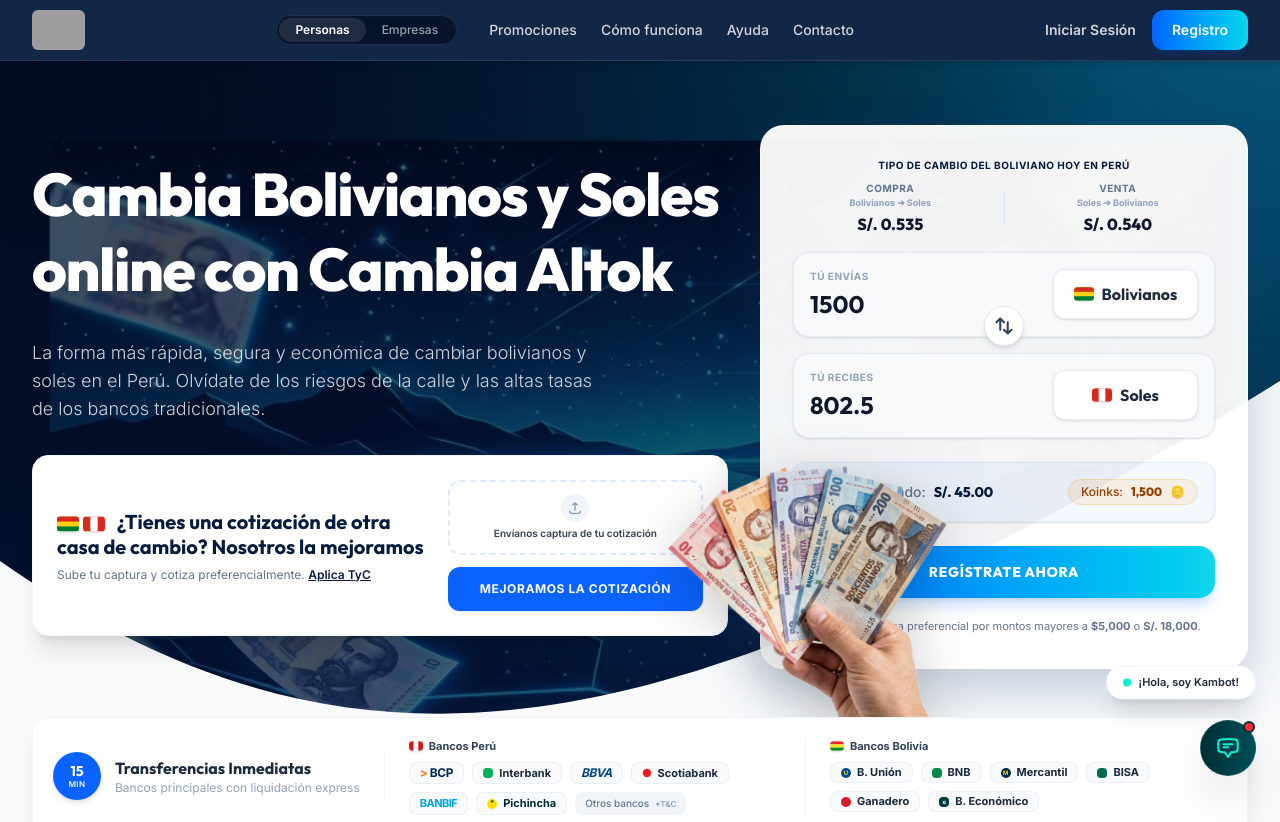
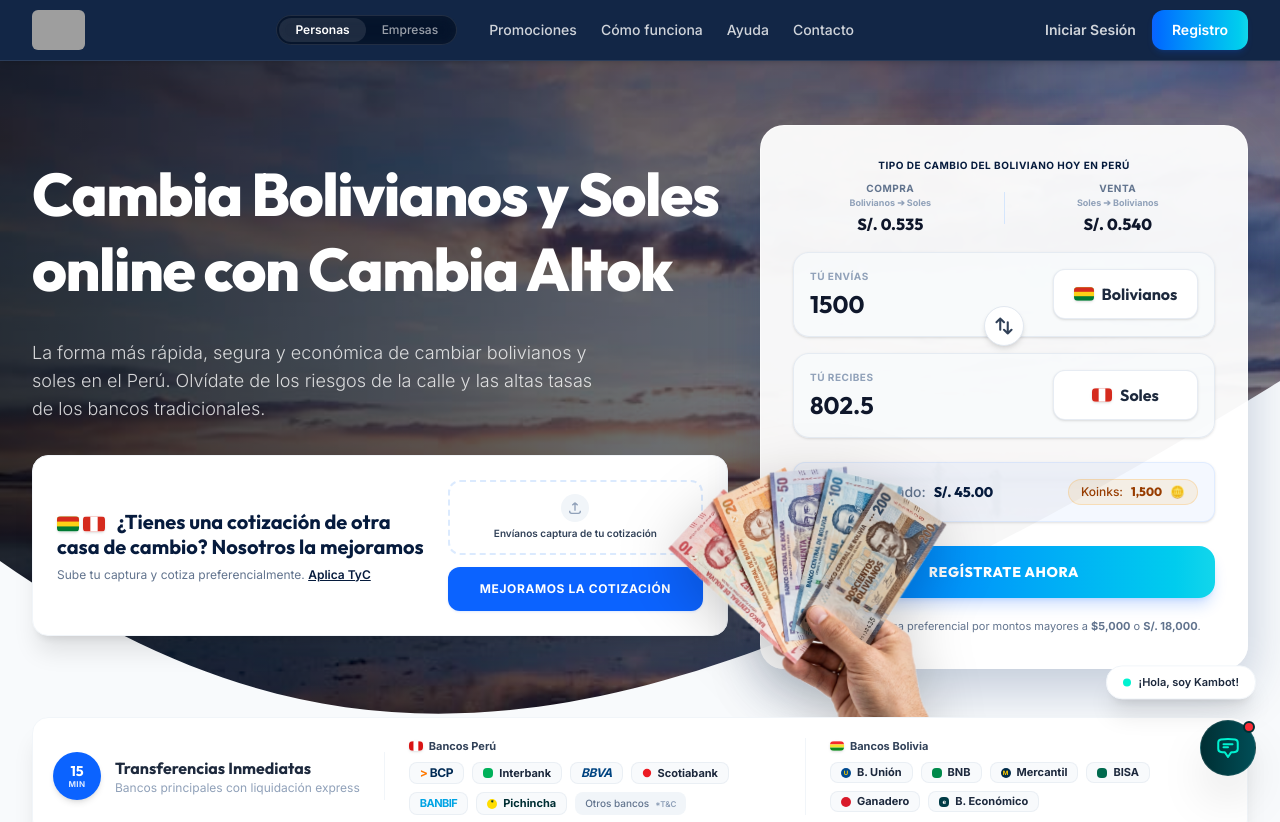
Before and after one commit to rodrigorayo/altok-peru, an Angular app: page / in a window 1280 px wide. Shown: the top 822 px of the page. Built offline with nearby package versions, Linux system fonts and the light colour scheme; grey boxes are pictures that could not be loaded.

Commit message:
style: replace dynamic background image layers with official Salar de Uyuni and Machu Picchu high-quality photos, adjust contrast overlay

```diff
--- a/src/app/app.html
+++ b/src/app/app.html
@@ -137,20 +137,20 @@
   <!-- ==================== BANNER PRINCIPAL (HERO) ==================== -->
   <header *ngIf="!isAyuda() && !isContacto()" class="relative bg-gradient-to-b from-[#04142E] via-altok-night to-altok-deep text-white overflow-hidden pb-48 pt-16 px-4 sm:px-6 lg:px-8">
 
-    <!-- Capa de Fondo Dinámica Bolivia (Salar de Uyuni + Billetes Bolivianos) -->
+    <!-- Capa de Fondo Dinámica Bolivia (Salar de Uyuni) -->
     <div
-      [style.opacity]="tipoCambio() === 'BOB_TO_PEN' ? '0.45' : '0'"
-      class="absolute inset-0 bg-[url('/bolivia_bg_banknotes.png')] bg-cover bg-center transition-opacity duration-700 pointer-events-none z-0">
+      [style.opacity]="tipoCambio() === 'BOB_TO_PEN' ? '0.75' : '0'"
+      class="absolute inset-0 bg-[url('/salar-de-uyuni.jpg')] bg-cover bg-center transition-opacity duration-700 pointer-events-none z-0">
     </div>
 
-    <!-- Capa de Fondo Dinámica Perú (Machu Picchu + Billetes Soles) -->
+    <!-- Capa de Fondo Dinámica Perú (Machu Picchu) -->
     <div
-      [style.opacity]="tipoCambio() === 'PEN_TO_BOB' ? '0.45' : '0'"
-      class="absolute inset-0 bg-[url('/peru_bg_banknotes.png')] bg-cover bg-center transition-opacity duration-700 pointer-events-none z-0">
+      [style.opacity]="tipoCambio() === 'PEN_TO_BOB' ? '0.75' : '0'"
+      class="absolute inset-0 bg-[url('/machu-picchu.jpg')] bg-cover bg-center transition-opacity duration-700 pointer-events-none z-0">
     </div>
 
-    <!-- Capa de Overlay de Gradiente Oscuro para Legibilidad -->
-    <div class="absolute inset-0 bg-black/25 pointer-events-none z-0"></div>
+    <!-- Capa de Overlay de Gradiente Oscuro de Izquierda a Derecha para Legibilidad -->
+    <div class="absolute inset-0 bg-gradient-to-r from-black/70 via-black/45 to-black/25 pointer-events-none z-0"></div>
 
     <!-- Glow decorativo superior -->
     <div class="absolute top-0 right-0 w-[500px] h-[500px] bg-blue-500/10 rounded-full blur-3xl -mr-60 -mt-60 pointer-events-none z-0"></div>
```
Also changed, not shown: public/machu-picchu.jpg (added), public/salar-de-uyuni.jpg (added).
